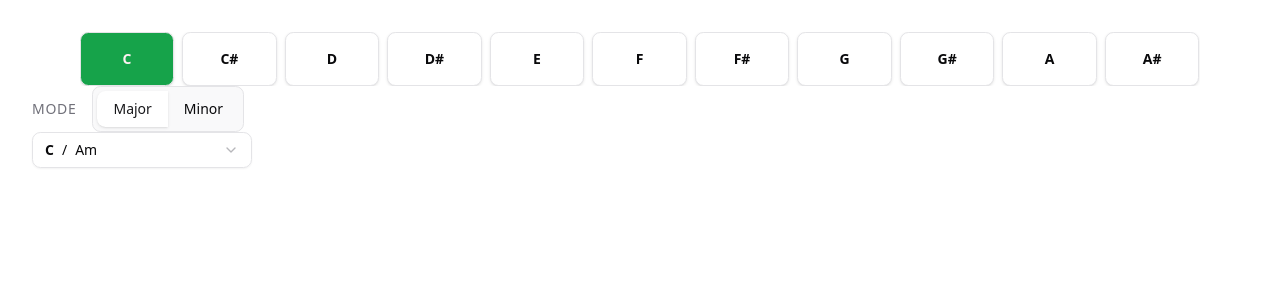
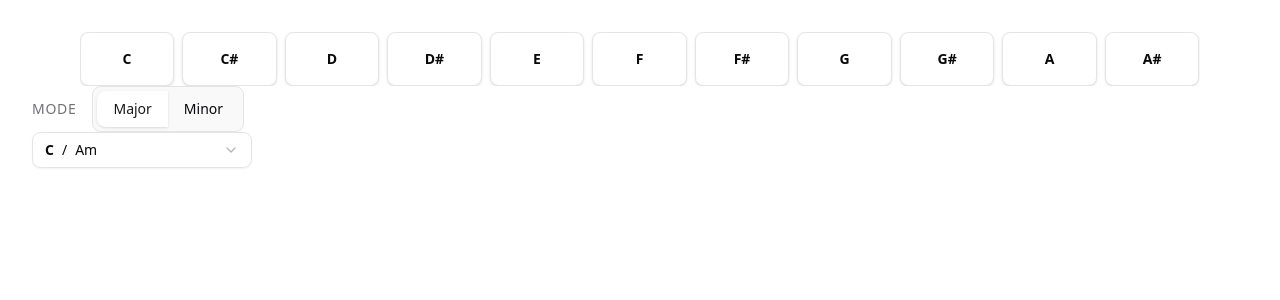
Before and after one commit to patrykkowalski0617/guitar-shape-lib, a React (Vite) app: page / in a window 1280 px wide. Shown: the top 300 px of the page. Built offline with nearby package versions, Linux system fonts and the light colour scheme.

Commit message:
Notes disp scroll direction setup

```diff
--- a/src/components/NotesDisplay/NotesDisplay.tsx
+++ b/src/components/NotesDisplay/NotesDisplay.tsx
@@ -1,4 +1,4 @@
-import React, { useEffect, useState } from "react";
+import React, { useEffect, useState, useMemo, useRef } from "react";
 import {
   Carousel,
   CarouselContent,
@@ -11,25 +11,59 @@ import { UNIFIED_MUSIC_KEYS } from "@/utils/musicKeys/musicKeys";
 
 export default function NotesDisplay() {
   const [api, setApi] = useState<CarouselApi>();
+
   const currentKeyId = useMusicStore((state) => state.currentKeyId);
   const isMajorMode = useMusicStore((state) => state.isMajorMode);
+
+  // Pobieramy ID bieżącej tonacji
+  const currentKeyNumericId = UNIFIED_MUSIC_KEYS[currentKeyId].id;
+
+  // Ref przechowuje teraz poprzednie numeryczne ID
+  const prevKeyNumericIdRef = useRef(currentKeyNumericId);
+
   const currentKeyFirstNote = isMajorMode
     ? UNIFIED_MUSIC_KEYS[currentKeyId].majorFirstNote
     : UNIFIED_MUSIC_KEYS[currentKeyId].relativeMinorFirstNote;
-  const notes = getNotes({ firstNote: "A", length: 36 });
-  console.log(currentKeyFirstNote);
 
-  // 1. Reagujemy na zmianę tonacji i przewijamy karuzelę
+  const notes = useMemo(() => getNotes({ firstNote: "A", length: 80 }), []);
+
   useEffect(() => {
     if (!api) return;
 
-    // Znajdujemy indeks pierwszej nuty pasującej do tonacji
-    const targetIndex = notes.findIndex((note) => note === currentKeyFirstNote);
+    const currentIndex = api.selectedScrollSnap();
+    let targetIndex = -1;
+
+    // Znajdujemy wszystkie wystąpienia docelowej nuty w całej tablicy
+    const allMatchingIndices = notes
+      .map((n, i) => (n === currentKeyFirstNote ? i : -1))
+      .filter((i) => i !== -1);
+
+    if (prevKeyNumericIdRef.current !== currentKeyNumericId) {
+      // SCENARIUSZ 1: Zmiana tonacji (Key Change)
+      if (currentKeyNumericId > prevKeyNumericIdRef.current) {
+        // ID wzrosło -> szukamy pierwszej pasującej nuty W GÓRĘ (index > currentIndex)
+        targetIndex = allMatchingIndices.find((i) => i > currentIndex) ?? allMatchingIndices[0];
+      } else {
+        // ID spadło -> szukamy pierwszej pasującej nuty W DÓŁ (index < currentIndex)
+        // [].reverse() pomaga znaleźć najbliższą mniejszą od obecnej
+        targetIndex =
+          [...allMatchingIndices].reverse().find((i) => i < currentIndex) ??
+          allMatchingIndices[allMatchingIndices.length - 1];
+      }
+
+      // Aktualizujemy ref na nowe ID
+      prevKeyNumericIdRef.current = currentKeyNumericId;
+    } else {
+      // SCENARIUSZ 2: Zmiana trybu (Major/Minor) -> Najbliższa nuta
+      targetIndex = allMatchingIndices.reduce((prev, curr) => {
+        return Math.abs(curr - currentIndex) < Math.abs(prev - currentIndex) ? curr : prev;
+      });
+    }
 
     if (targetIndex !== -1) {
       api.scrollTo(targetIndex);
     }
-  }, [api, currentKeyId, currentKeyFirstNote, notes]);
+  }, [api, currentKeyNumericId, isMajorMode, currentKeyFirstNote, notes]);
 
   return (
     <div className="w-full px-12">
@@ -37,24 +71,16 @@ export default function NotesDisplay() {
         setApi={setApi}
         opts={{
           align: "start",
-          watchDrag: false, // 2. Blokujemy możliwość przeciągania myszką/palcem
+          watchDrag: false,
+          duration: 60,
         }}
         className="w-full"
       >
-        {/* pointer-events-none to dodatkowa blokada jakichkolwiek kliknięć */}
-        <CarouselContent className="-ml-2 flex pointer-events-none">
+        <CarouselContent className="-ml-2 flex pointer-events-none text-muted-foreground">
           {notes.map((note, index) => (
             <CarouselItem key={index} className="pl-2 flex-none w-[calc(100%/11)]">
-              <div
-                className={`flex items-center justify-center py-4 border rounded-md shadow-sm transition-colors
-                ${
-                  note === currentKeyFirstNote
-                    ? "bg-primary text-primary-foreground"
-                    : "bg-background"
-                }
-              `}
-              >
-                <span className="font-bold text-sm">{note}</span>
+              <div className="flex items-center justify-center py-4 border rounded-md shadow-sm bg-background font-bold text-sm text-foreground">
+                {note}
               </div>
             </CarouselItem>
           ))}
--- a/src/utils/musicKeys/musicKeys.ts
+++ b/src/utils/musicKeys/musicKeys.ts
@@ -1,6 +1,7 @@
 import { type Note } from "@/utils";
 
 export interface MusicKeyInfo {
+  readonly id: number;
   readonly isFlatKey: boolean;
   readonly majorFirstNote: Note;
   readonly majorName: string;
@@ -10,6 +11,7 @@ export interface MusicKeyInfo {
 
 export const UNIFIED_MUSIC_KEYS = {
   C: {
+    id: 0,
     isFlatKey: false,
     majorFirstNote: "C",
     majorName: "C",
@@ -17,6 +19,7 @@ export const UNIFIED_MUSIC_KEYS = {
     relativeMinorFirstNote: "A",
   },
   Db: {
+    id: 1,
     isFlatKey: true,
     majorFirstNote: "Db",
     majorName: "Db",
@@ -24,6 +27,7 @@ export const UNIFIED_MUSIC_KEYS = {
     relativeMinorFirstNote: "Bb",
   },
   D: {
+    id: 2,
     isFlatKey: false,
     majorFirstNote: "D",
     majorName: "D",
@@ -31,6 +35,7 @@ export const UNIFIED_MUSIC_KEYS = {
     relativeMinorFirstNote: "B",
   },
   Eb: {
+    id: 3,
     isFlatKey: true,
     majorFirstNote: "Eb",
     majorName: "Eb",
@@ -38,6 +43,7 @@ export const UNIFIED_MUSIC_KEYS = {
     relativeMinorFirstNote: "C",
   },
   E: {
+    id: 4,
     isFlatKey: false,
     majorFirstNote: "E",
     majorName: "E",
@@ -45,6 +51,7 @@ export const UNIFIED_MUSIC_KEYS = {
     relativeMinorFirstNote: "C",
   },
   F: {
+    id: 5,
     isFlatKey: true,
     majorFirstNote: "F",
     majorName: "F",
@@ -52,6 +59,7 @@ export const UNIFIED_MUSIC_KEYS = {
     relativeMinorFirstNote: "D",
   },
   Fsharp: {
+    id: 6,
     isFlatKey: false,
     majorFirstNote: "F#",
     majorName: "F#",
@@ -59,6 +67,7 @@ export const UNIFIED_MUSIC_KEYS = {
     relativeMinorFirstNote: "D",
   },
   G: {
+    id: 7,
     isFlatKey: false,
     majorFirstNote: "G",
     majorName: "G",
@@ -66,6 +75,7 @@ export const UNIFIED_MUSIC_KEYS = {
     relativeMinorFirstNote: "E",
   },
   Ab: {
+    id: 8,
     isFlatKey: true,
     majorFirstNote: "Ab",
     majorName: "Ab",
@@ -73,26 +83,29 @@ export const UNIFIED_MUSIC_KEYS = {
     relativeMinorFirstNote: "F",
   },
   A: {
+    id: 9,
     isFlatKey: false,
     majorFirstNote: "A",
     majorName: "A",
     relativeMinorName: "F#m",
     relativeMinorFirstNote: "F#",
   },
-  B: {
-    isFlatKey: false,
-    majorFirstNote: "B",
-    majorName: "B",
-    relativeMinorName: "G#m",
-    relativeMinorFirstNote: "G",
-  },
   Bb: {
+    id: 10,
     isFlatKey: true,
     majorFirstNote: "Bb",
     majorName: "Bb",
     relativeMinorName: "Gm",
     relativeMinorFirstNote: "G",
   },
+  B: {
+    id: 11,
+    isFlatKey: false,
+    majorFirstNote: "B",
+    majorName: "B",
+    relativeMinorName: "G#m",
+    relativeMinorFirstNote: "G#",
+  },
 } as const;
 
 export type MusicKeyId = keyof typeof UNIFIED_MUSIC_KEYS;
```
